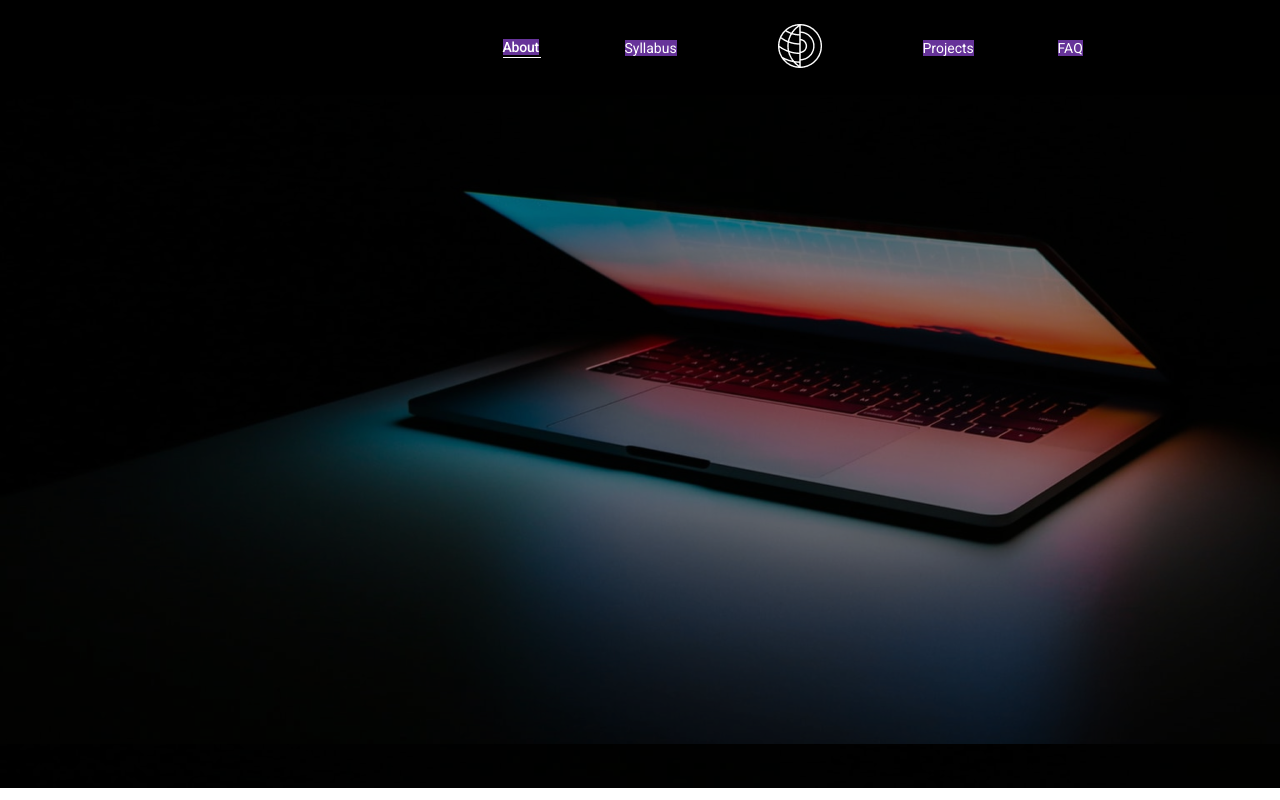
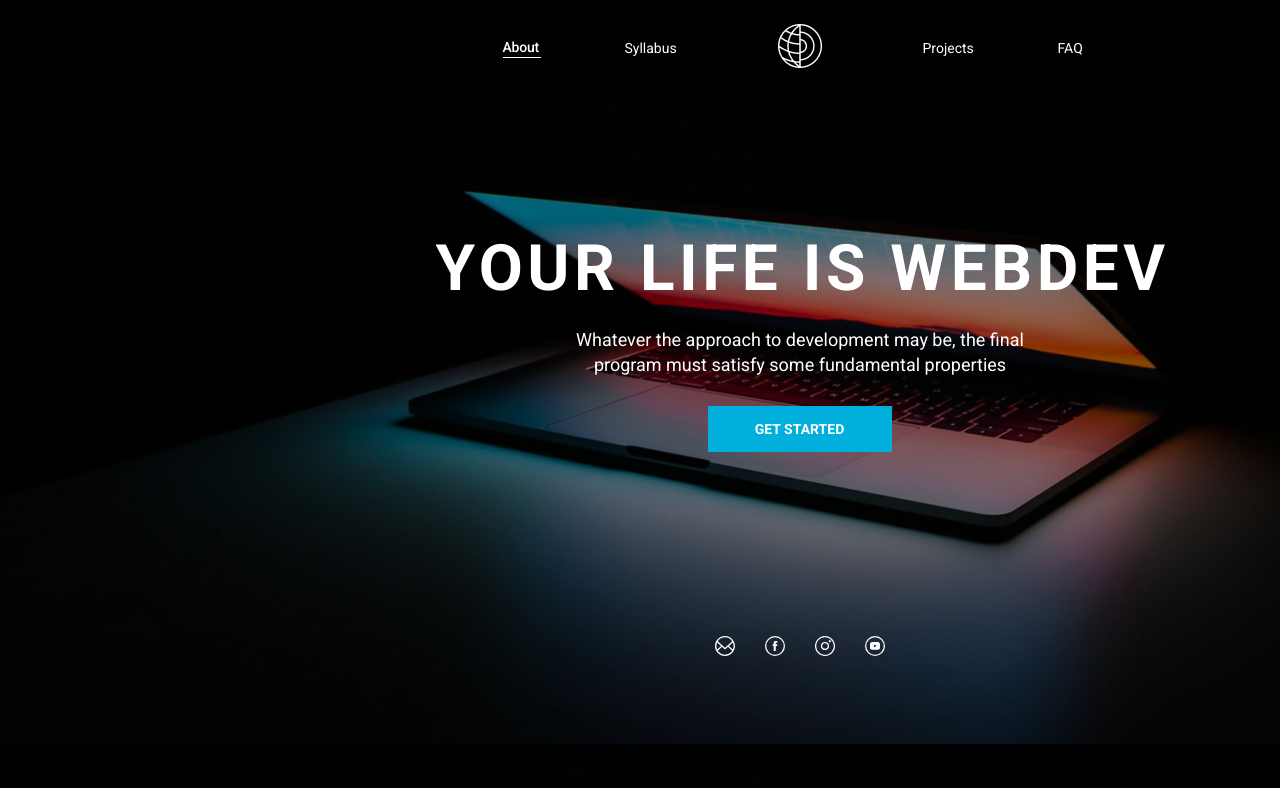
Before and after one commit to ilonasadouskaya/webdev, a plain HTML site: page index.html in a window 1280 px wide. Shown: the top 800 px of the page. Drawn offline with Linux system fonts and the light colour scheme.

Commit message:
feat: add Your Life section

```diff
--- a/index.html
+++ b/index.html
@@ -21,6 +21,25 @@
                         </ul>
                     </nav>
                 </header>
+                <section id='your_life'>
+                    <h2 id='your_life__header'>Your life is webdev</h2>
+                    <p id='your_life__content'>Whatever the approach to development may be, the final program must satisfy some fundamental properties</p>
+                    <input type='button' value='get started' class='button' id='your_life__button'>
+                    <div id='your_life__social_icons_container'>
+                        <div class='your_life__icon_container'>
+                            <img src='assets/mail_icon.svg' alt='mail_icon' class='your_life__icon' id='your_life__icon_mail'>
+                        </div>
+                        <div class='your_life__icon_container'>
+                            <img src='assets/facebook_icon.svg' alt='facebook_icon' class='your_life__icon' id='your_life__icon_facebook'>
+                        </div>
+                        <div class='your_life__icon_container'>
+                            <img src='assets/instagram_icon.svg' alt='instagram_icon' class='your_life__icon' id='your_life__icon_instagram'>
+                        </div>
+                        <div class='your_life__icon_container'>
+                            <img src='assets/youtube_icon.svg' alt='youtube_icon' class='your_life__icon' id='your_life__icon_youtube'>
+                        </div>
+                    </div>
+                </section>
             </div>
         </div>
     </body>
--- a/style.css
+++ b/style.css
@@ -50,7 +50,6 @@ body {
 a {
     text-decoration: none;
     color: rgb(255, 255, 255);
-    background-color: rebeccapurple;
 }
 
 .header__navigation {
@@ -96,3 +95,106 @@ a {
     font-weight: 500;
     border-bottom: 1px solid white;
 }
+
+.header__navigation_list_item:nth-child(3):hover {
+    border: none;
+}
+
+#your_life {
+    height: 650px;
+    display: flex;
+    flex-direction: column;
+    align-items: center;
+    color: rgb(255, 255, 255);
+}
+
+#your_life__header {
+    height: 75px;
+    font-weight: 700;
+    font-size: 64px;
+    line-height: 75px;
+    letter-spacing: 4.5px;
+    text-transform: uppercase;
+    margin: 136px -5px 0 0;
+}
+
+#your_life__content {
+    height: 50px;
+    width: 505px;
+    font-size: 18px;
+    line-height: 25px;
+    text-align: center;
+    padding-top: 3px;
+}
+
+.button {
+    width: 184px;
+    height: 46px;
+    background-color: rgb(0, 175, 219);
+    color: rgb(255, 255, 255);
+    font-weight: 700;
+    text-transform: uppercase;
+    border: none;
+    outline: none;
+}
+
+.button:hover {
+    cursor: pointer;
+    box-shadow: 0 12px 16px 0 rgba(0,0,0,0.24), 0 17px 50px 0 rgba(0,0,0,0.19);
+    background-color:rgb(0, 156, 194);
+}
+
+.button:active {
+    border: 2px solid rgb(255, 255, 255)
+}
+
+#your_life__button {
+    margin-top: 11px;
+    margin-left: -1px;
+}
+
+#your_life__social_icons_container {
+    width: 175px;
+    height: 25px;
+    margin-top: 181px;
+    display: flex;
+    align-items: center;
+    justify-content: space-between;
+}
+
+.your_life__icon_container {
+    width: 25px;
+    height: 25px;
+    display: flex;
+    align-items: center;
+    justify-content: center;
+}
+
+.your_life__icon {
+    width: 20px;
+    height: 20px;
+}
+
+.your_life__icon:hover {
+    cursor: pointer;
+    border-radius: 50%;
+    width: 25px;
+    height: 25px;
+}
+
+#your_life__icon_mail:hover {
+    background-color: rgb(198, 198, 198);
+}
+
+#your_life__icon_facebook:hover {
+    background-color: rgb(59, 89, 152);
+}
+
+#your_life__icon_instagram:hover {
+    background: rgb(214, 36, 159);
+    background: radial-gradient(circle at 30% 107%, rgb(253,244,151) 0%, rgb(253,244,151) 5%, rgb(253,89,73) 45%, rgb(214,36,159) 60%, rgb(40,90,235) 90%);
+}
+
+#your_life__icon_youtube:hover {
+    background-color: rgb(255, 0, 0);
+}
```
Also changed, not shown: assets/facebook_icon.svg (added), assets/instagram_icon.svg (added), assets/mail_icon.svg (added), assets/youtube_icon.svg (added).
